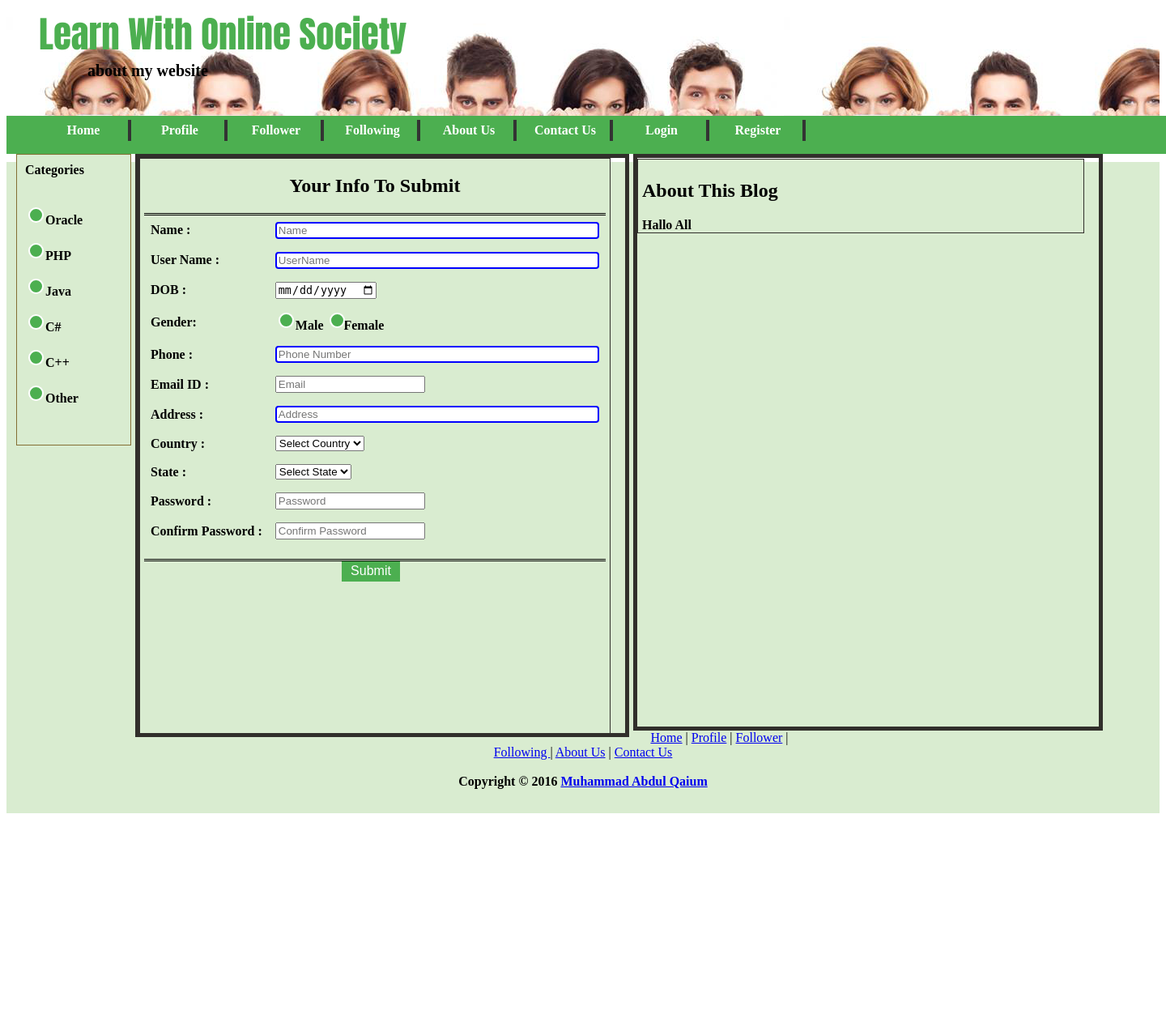
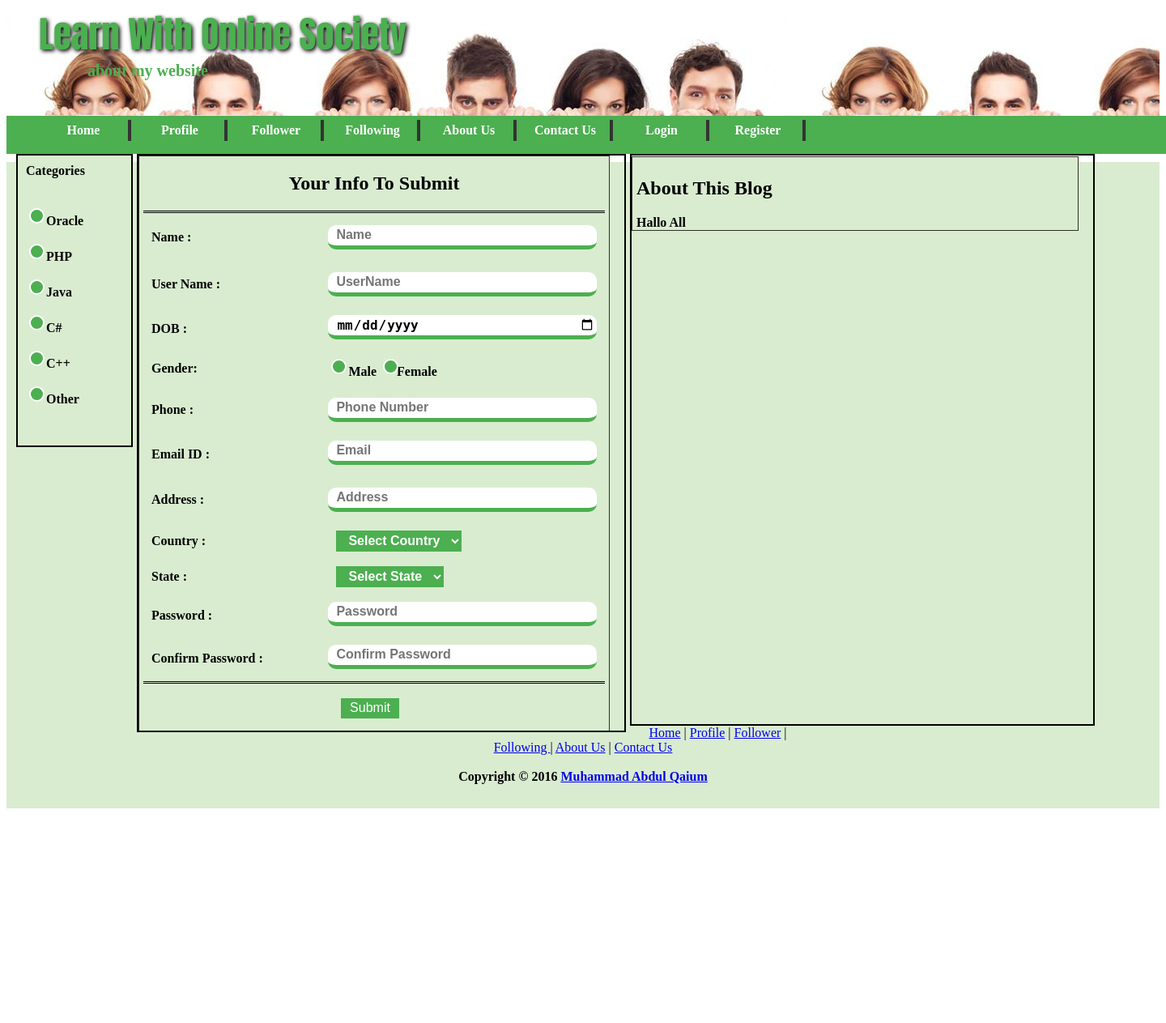
Before and after one commit to Qaiums/Learn-With-Online-Society, a PHP site: page /registration.php in a window 1440 px wide. Shown: the top 1263 px of the page at 81% size. Run offline with PHP 8.4, Linux system fonts and the light colour scheme.

Commit message:
After design

```diff
--- a/adminhome.php
+++ b/adminhome.php
@@ -65,7 +65,7 @@
             <li><a href="profile.php" >Profile</a></li>
             <li><a href="follower.php" >Follower</a></li>
             <li><a href="following.php" >Following</a></li>
-            <li><a href="" >About Us</a></li>
+            <li><a href="aboutus.php" >About Us</a></li>
             <li><a href="logout.php" >Logout</a></li>
             <li>
 
@@ -101,7 +101,7 @@
 
 	<div id="content_column_one">
     	<div class="column_one_section">
-        	<div class="ps">Categories</div><br><br>
+        	<div class="p">Categories</div><br><br>
          <p>
          	<input id="oracle" type="radio" onchange="loadDoc(this.value)" name="category" value="<?php echo "Oracle" ?>"> Oracle <br><br>
         	<input id="php" type="radio" onchange="loadDoc(this.value)" name="category" value="PHP"> PHP <br><br>
--- a/categori_ajax.php
+++ b/categori_ajax.php
@@ -3,7 +3,7 @@ session_start();
 
 	require("oracle_to_json.php");
 
- echo  $category=$_GET['category'];
+  $category=$_GET['category'];
 
 		$jsonDataCata= getJSONFromDB("SELECT * FROM POST_TAB WHERE CATEGORIES='".$category."'and POST_TYPE='public'");
 		//var_dump($jsonDataCata);
--- a/login.php
+++ b/login.php
@@ -70,8 +70,8 @@
 
 <pre>
     <h2>Login</h2>
-  <p>Email : <input value="" type="email" name="email" /><br>
-Password : <input type="password" name="pass" /></p>
+  <p>Email : <input style="width: 300px;" value="" type="email" name="email" /><br>
+Password : <input style="width: 300px;" type="password" name="pass" /></p>
       </pre><input type="submit" value="Login" /><br><br>
 
 
--- a/registration.php
+++ b/registration.php
@@ -147,7 +147,7 @@
                      <tr>
                     <td><p>Country :</p></td>
                     <td>
-                    <select name="country" >
+                    <select class="select_button" name="country" >
                         <option value='' >Select Country</option>
                         <option value='Bangladesh' >Bangladesh</option>
                         <option value='Japan' >Japan</option>
@@ -165,7 +165,7 @@
                     <tr>
                     <td><p>State :</p></td>
                     <td>
-                    <select name= "state">
+                    <select class="select_button" name= "state">
                         <option value=''>Select State</option>
                         <option value='Dhaka'>Dhaka</option>
                         <option value='Chitagong'>Chitagong</option>
@@ -246,14 +246,10 @@
 
                     </td>  -->
 
-                    <td>
-
-                    </td>
-                    </tr>
                     </table>
 
 
-
+                    <br>
 
                     <input type="submit" value="Submit"/>
                     </form>
--- a/style.css
+++ b/style.css
@@ -17,6 +17,7 @@
 
 #header_section #title_section{
 	font-size: 45px;
+	text-shadow: 2px 2px 5px black;
 	font-weight: bold;
 	font-family: Impact, Haettenschweiler, "Franklin Gothic Bold", Charcoal, "Helvetica Inserat", "Bitstream Vera Sans Bold", "Arial Black", "sans serif";
 	color: #4CAF50;
@@ -28,6 +29,7 @@
 	font-size: 20px;
 	color: #000000;
 	font-weight: bold;
+	color: #4CAF50;
 }
 
 #menu_panel{
@@ -72,7 +74,7 @@
 }
 
 #menu_section li a:hover, #menu_section li .current{
-	color: #f5ea01;
+	color: blue;
 }
 
 /* content */
@@ -86,7 +88,7 @@
 #content_column_one{
 	float: left;
 	width: 140px;
-	border: 1px solid #846f34;
+	border: 2px solid black;
 	padding: 10px 0 10px 0;
 	background: #d9ecd0;
 }
@@ -97,7 +99,7 @@
 	height: 710px;
 	margin: 0 5px 0 5px;
 	padding: 0 0 0 0;
-	border: 5px solid #312f2b;
+	border: 2px solid black;
 	overflow: scroll;
 }
 
@@ -107,7 +109,7 @@
 	height: 700px;
 	padding: 1px 110px 1px 0;
 	margin: 0 0 0 0;
-	border: 5px solid #312f2b;
+	border: 2px solid black;
 	overflow: scroll;
 }
 
@@ -270,6 +272,7 @@ h4 {
 	text-transform: uppercase ;
 	font-weight: bold;
 
+
   }
 
 /* end of column one */
@@ -321,7 +324,7 @@ textarea {
 .button {
 	float: right;
     background-color: #4CAF50;
-    padding: 3px 11px 4px 11px ;
+    padding: 3px 14px 4px 14px ;
     margin: 0 10px 0 0 ;
     border: none;
     color: white;
@@ -330,12 +333,15 @@ textarea {
     display: inline-block;
     font-size: 16px;
     cursor: pointer;
+    font-weight: bold;
 }
 
 .select_button
 {
 	float: left;
     background-color: #4CAF50;
+    font-weight: bold;
+
     padding: 3px 11px 4px 11px ;
     margin: 0 0 0 10px;
     border: none;
@@ -363,11 +369,88 @@ textarea {
 
 }
 
-input[type=text] {
-    width: 400px;
-    box-sizing: border-box;
-    border: 2px solid blue;
-    border-radius: 4px;
+
+
+ input[type="text"]{
+      border-radius:10px;
+      -moz-border-radius:10px;
+      -webkit-border-radius:10px;border: none;
+    border-bottom: 5px solid #4CAF50;
+    width: 100%;
+    height: 30px;
+    padding: 2px 2px 2px 10px ;
+    margin: 5px 0 5px 0 ;
+    font-weight: bold;
+    font-size: 16px;
+    }
+  input[type=text]:focus {
+    background-color: #4CAF50;
+     border: 2px solid blue;
+}
+ input[type="email"]{
+      border-radius:10px;
+      -moz-border-radius:10px;
+      -webkit-border-radius:10px;border: none;
+    border-bottom: 5px solid #4CAF50;
+    width: 100%;
+    height: 30px;
+    padding: 2px 2px 2px 10px ;
+    margin: 0 0 5px 0 ;
+    font-weight: bold;
+    font-size: 16px;
+    }
+  input[type=email]:focus {
+    background-color: #4CAF50;
+     border: 2px solid blue;
+}
+ input[type="password"]{
+      border-radius:10px;
+      -moz-border-radius:10px;
+      -webkit-border-radius:10px;border: none;
+    border-bottom: 5px solid #4CAF50;
+    width: 100%;
+    height: 30px;
+    padding: 2px 2px 2px 10px ;
+    margin: 0 0 5px 0 ;
+    font-weight: bold;
+    font-size: 16px;
+    }
+  input[type=password]:focus {
+    background-color: #4CAF50;
+     border: 2px solid blue;
+}
+ input[type="date"]{
+      border-radius:10px;
+      -moz-border-radius:10px;
+      -webkit-border-radius:10px;border: none;
+    border-bottom: 5px solid #4CAF50;
+    width: 100%;
+    height: 30px;
+    padding: 2px 2px 2px 10px ;
+    margin: 0 0 5px 0 ;
+    font-weight: bold;
+    font-size: 16px;
+    }
+  input[type=date]:focus {
+    background-color: #4CAF50;
+     border: 2px solid blue;
+}
+
+ input[id="select"]{
+      border-radius:10px;
+      -moz-border-radius:10px;
+      -webkit-border-radius:10px;border: none;
+    border-bottom: 5px solid #4CAF50;
+    width: 100%;
+    height: 30px;
+    padding: 2px 2px 2px 10px ;
+    margin: 0 0 5px 0 ;
+    font-weight: bold;
+    font-size: 16px;
+    }
+  input[id="select"]:focus {
+    background-color: #4CAF50;
+     border: 2px solid blue;
 }
 
 .bbprofileButton
@@ -387,9 +470,10 @@ input[type=Search] {
     width: 310px;
     height: 35px;
     box-sizing: border-box;
-    border: 2px solid #ccc;
-    border-radius: 4px;
-    font-size: 16px;
+    border-bottom: 3px solid blue;
+    border-radius: 8px;
+    font-size: 20px;
+    font-weight: bold;
     background-color: white;
     background-image:
     background-repeat: no-repeat;
@@ -401,6 +485,7 @@ input[type=Search] {
 
 input[type=Search]:focus {
     width: 400px;
+    border: 3px solid blue;
 }
 input[type='radio']:after {
     width: 15px;
@@ -431,8 +516,9 @@ input[type='radio']:checked:after {
 }
 
 table {
-    border-collapse: collapse;
+
     width: 100%;
+
 }
 
 th, td {
```
Also changed, not shown: aboutus.php (+40 -17 lines), profile.php (+14 -14 lines), public_profile.php (+28 -25 lines), home.php (line endings or trailing spaces).
